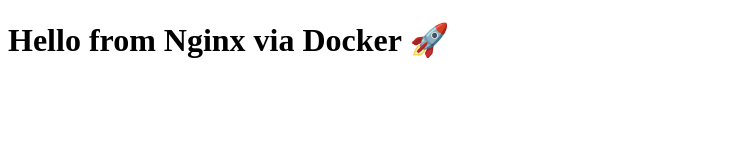
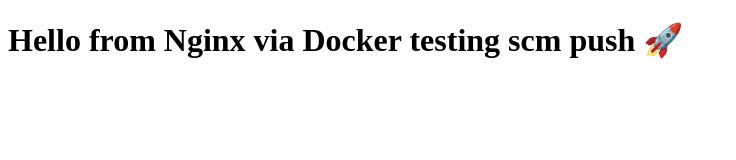
Before and after one commit to namanrawal1/repo, a plain HTML site: page index.html in a window 1280 px wide. Shown: the whole page, without its empty margins (0-736 px from the left). Drawn offline with Linux system fonts and the light colour scheme.

Commit message:
updated files

```diff
--- a/index.html
+++ b/index.html
@@ -4,6 +4,6 @@
     <title>My App</title>
 </head>
 <body>
-    <h1>Hello from Nginx via Docker 🚀</h1>
+    <h1>Hello from Nginx via Docker testing scm push 🚀</h1>
 </body>
 </html>
```
